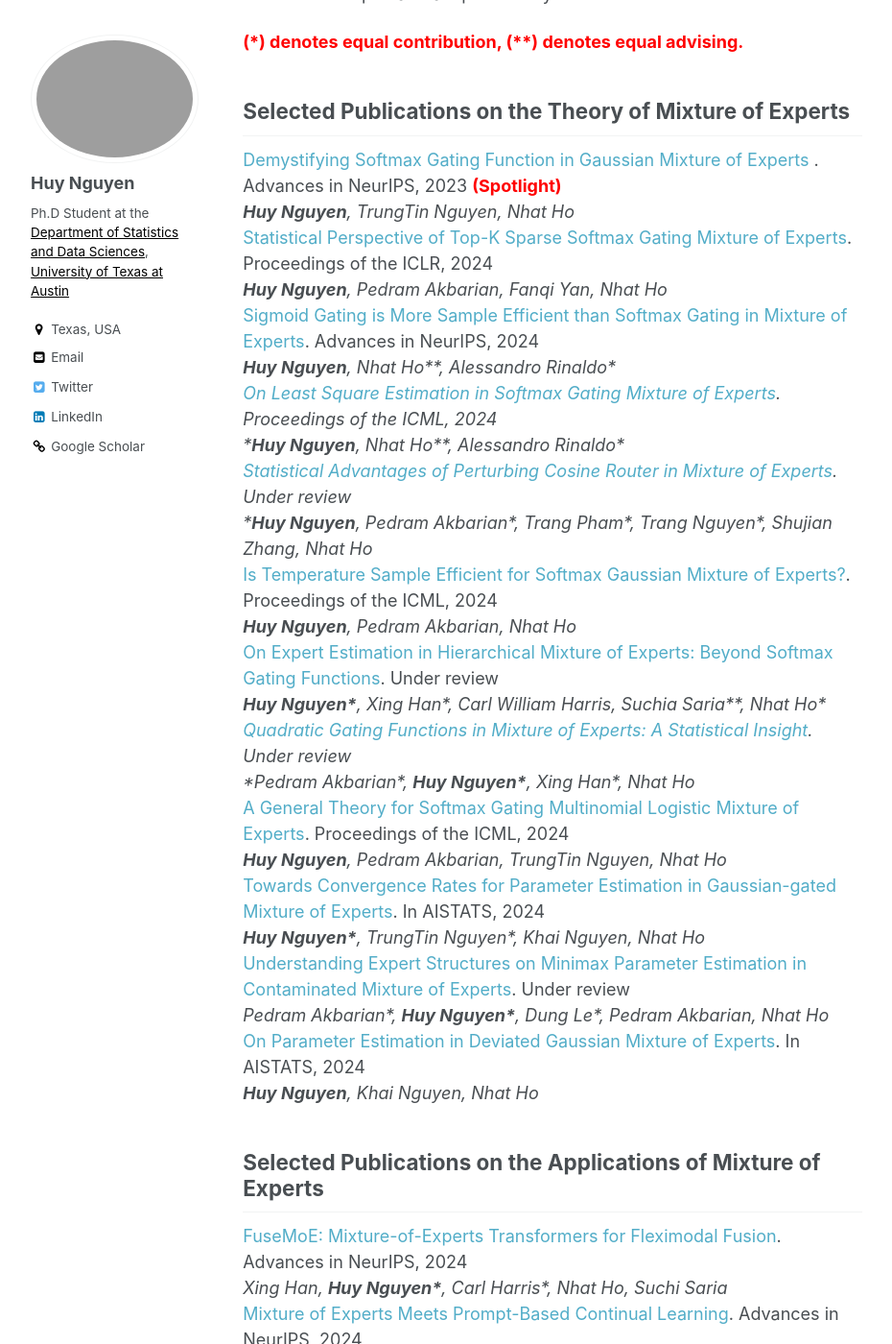
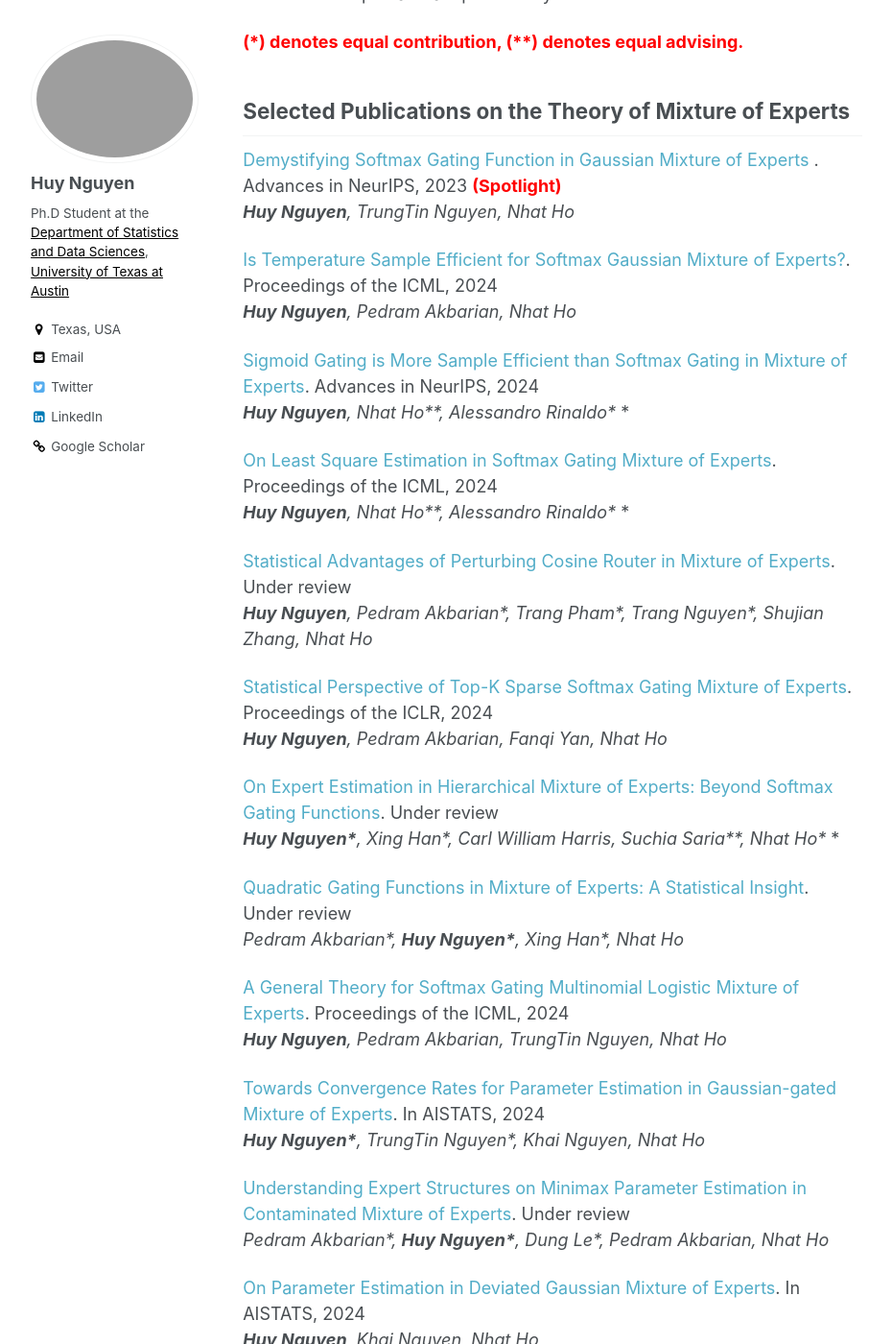
Before and after one commit to snowwhite2011/huyentrang0811.github.io, a Jekyll site: the page built from _pages/about.md, in a window 1280 px wide and 1400 px high, scrolled down 731 px. Shown: the whole window at 96% size, without its empty margins (86-1016 px from the left). Built offline with Jekyll 4.4.1, drawn with Linux system fonts in a browser that asks for light colours.

```diff
--- a/_pages/about.md
+++ b/_pages/about.md
@@ -22,26 +22,37 @@ My current research focuses on theoretical foundations for the Mixture-of-Expert
 ## Selected Publications on the Theory of Mixture of Experts
 [Demystifying Softmax Gating Function in Gaussian Mixture of Experts ](https://arxiv.org/abs/2305.03288). Advances in NeurIPS, 2023  <span style="color:red"> **(Spotlight)** </span> <br/>
 *__Huy Nguyen__, TrungTin Nguyen, Nhat Ho*<br/>
+
+[Is Temperature Sample Efficient for Softmax Gaussian Mixture of Experts?](https://arxiv.org/abs/2401.13875). Proceedings of the ICML, 2024 <br/>
+*__Huy Nguyen__, Pedram Akbarian, Nhat Ho*<br/>
+
+[Sigmoid Gating is More Sample Efficient than Softmax Gating in Mixture of Experts](https://arxiv.org/abs/2405.13997). Advances in NeurIPS, 2024 <br/>
+*__Huy Nguyen__, Nhat Ho\*\*, Alessandro Rinaldo\** *<br/>
+
+[On Least Square Estimation in Softmax Gating Mixture of Experts](https://arxiv.org/abs/2402.02952). Proceedings of the ICML, 2024 <br/>
+*__Huy Nguyen__, Nhat Ho\*\*, Alessandro Rinaldo\** *<br/>
+
+[Statistical Advantages of Perturbing Cosine Router in Mixture of Experts](https://arxiv.org/abs/2405.14131). Under review <br/>
+*__Huy Nguyen__, Pedram Akbarian\*, Trang Pham\*, Trang Nguyen\*, Shujian Zhang, Nhat Ho*<br/>
+
 [Statistical Perspective of Top-K Sparse Softmax Gating Mixture of Experts](https://arxiv.org/abs/2309.13850). Proceedings of the ICLR, 2024 <br/>
 *__Huy Nguyen__, Pedram Akbarian, Fanqi Yan, Nhat Ho*<br/>
-[Sigmoid Gating is More Sample Efficient than Softmax Gating in Mixture of Experts](https://arxiv.org/abs/2405.13997). Advances in NeurIPS, 2024 <br/>
-*__Huy Nguyen__, Nhat Ho\*\*, Alessandro Rinaldo\** *<br/>
-[On Least Square Estimation in Softmax Gating Mixture of Experts](https://arxiv.org/abs/2402.02952). Proceedings of the ICML, 2024 <br/>
-*__Huy Nguyen__, Nhat Ho\*\*, Alessandro Rinaldo\** *<br/>
-[Statistical Advantages of Perturbing Cosine Router in Mixture of Experts](https://arxiv.org/abs/2405.14131). Under review <br/>
-*__Huy Nguyen__, Pedram Akbarian\*, Trang Pham\*, Trang Nguyen\*, Shujian Zhang, Nhat Ho*<br/>
-[Is Temperature Sample Efficient for Softmax Gaussian Mixture of Experts?](https://arxiv.org/abs/2401.13875). Proceedings of the ICML, 2024 <br/>
-*__Huy Nguyen__, Pedram Akbarian, Nhat Ho*<br/>
+
 [On Expert Estimation in Hierarchical Mixture of Experts: Beyond Softmax Gating Functions](https://arxiv.org/abs/2410.02935). Under review <br/>
 *__Huy Nguyen\*__, Xing Han\*, Carl William Harris, Suchia Saria\*\*, Nhat Ho\** *<br/>
+
 [Quadratic Gating Functions in Mixture of Experts: A Statistical Insight](https://arxiv.org/abs/2410.11222). Under review <br/>
 *Pedram Akbarian\*, __Huy Nguyen\*__,  Xing Han\*, Nhat Ho*<br/>
+
 [A General Theory for Softmax Gating Multinomial Logistic Mixture of Experts](https://arxiv.org/abs/2310.14188). Proceedings of the ICML, 2024 <br/>
 *__Huy Nguyen__, Pedram Akbarian, TrungTin Nguyen, Nhat Ho*<br/>
+
 [Towards Convergence Rates for Parameter Estimation in Gaussian-gated Mixture of Experts](https://arxiv.org/abs/2305.07572). In AISTATS, 2024 <br/>
 *__Huy Nguyen\*__, TrungTin Nguyen\*, Khai Nguyen, Nhat Ho*<br/>
+
 [Understanding Expert Structures on Minimax Parameter Estimation in Contaminated Mixture of Experts](https://arxiv.org/abs/2410.12258). Under review <br/>
 *Pedram Akbarian\*, __Huy Nguyen\*__, Dung Le\*, Pedram Akbarian, Nhat Ho*<br/>
+
 [On Parameter Estimation in Deviated Gaussian Mixture of Experts](https://arxiv.org/abs/2402.05220). In AISTATS, 2024 <br/>
 *__Huy Nguyen__, Khai Nguyen, Nhat Ho*<br/>
 
@@ -49,10 +60,13 @@ My current research focuses on theoretical foundations for the Mixture-of-Expert
 ## Selected Publications on the Applications of Mixture of Experts
 [FuseMoE: Mixture-of-Experts Transformers for Fleximodal Fusion](https://arxiv.org/abs/2402.03226). Advances in NeurIPS, 2024 <br/>
 *Xing Han, __Huy Nguyen\*__, Carl Harris\*, Nhat Ho, Suchi Saria*<br/>
+
 [Mixture of Experts Meets Prompt-Based Continual Learning](https://arxiv.org/abs/2405.14124). Advances in NeurIPS, 2024 <br/>
 *Minh Le, An Nguyen\*, __Huy Nguyen\*__, Trang Nguyen\*, Trang Pham\*, Linh Van Ngo, Nhat Ho*<br/>
+
 [Revisiting Prefix-tuning: Statistical Benefits of Reparameterization among Prompts](https://arxiv.org/abs/2410.02200). Under review <br/>
 *Minh Le\*, Chau Nguyen\*, __Huy Nguyen\*__, Quyen Tran, Trung Le, Nhat Ho*<br/>
+
 [CompeteSMoE - Effective Training of Sparse Mixture of Experts via Competition](https://arxiv.org/abs/2402.02526). Under review <br/>
 *Quang Pham, Giang Do, __Huy Nguyen__, TrungTin Nguyen, Chenghao Liu, Mina Sartipi, Binh T. Nguyen, Savitha Ramasamy, Xiaoli Li, Steven Hoi, Nhat Ho*<br/>
 
@@ -60,10 +74,13 @@ My current research focuses on theoretical foundations for the Mixture-of-Expert
 ## Selected Publications on Optimal Transport
 [Entropic Gromov-Wasserstein between Gaussian Distributions](https://arxiv.org/abs/2108.10961). Proceedings of the ICML, 2022 <br/>
 *__Huy Nguyen\*__, Khang Le\*, Dung Le\*, Dat Do, Tung Pham, Nhat Ho*<br/>
+
 [On Multimarginal Partial Optimal Transport: Equivalent Forms and Computational Complexity](https://arxiv.org/abs/2108.07992). In AISTATS, 2022 <br/>
 *__Huy Nguyen\*__, Khang Le\*, Khai Nguyen, Tung Pham, Nhat Ho*<br/>
+
 [On Robust Optimal Transport: Computational Complexity and Barycenter Computation](https://arxiv.org/abs/2102.06857). Advances in NeurIPS, 2021 <br/>
 *__Huy Nguyen\*__, Khang Le\*, Quang Minh Nguyen, Tung Pham, Hung Bui, Nhat Ho*<br/>
+
 [Fast Approximation of the Generalized Sliced-Wasserstein Distance](https://ieeexplore.ieee.org/stamp/stamp.jsp?arnumber=10447733). IEEE ICASSP, 2024 <br/>
 *__Huy Nguyen\*__, Dung Le\*, Khai Nguyen\*, Trang Nguyen\*, Nhat Ho*<br/>
 
```
